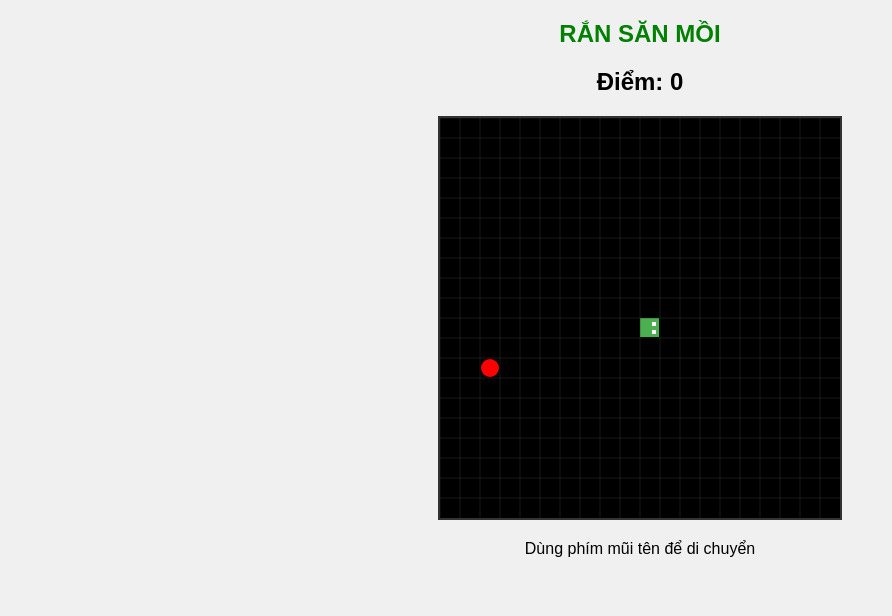
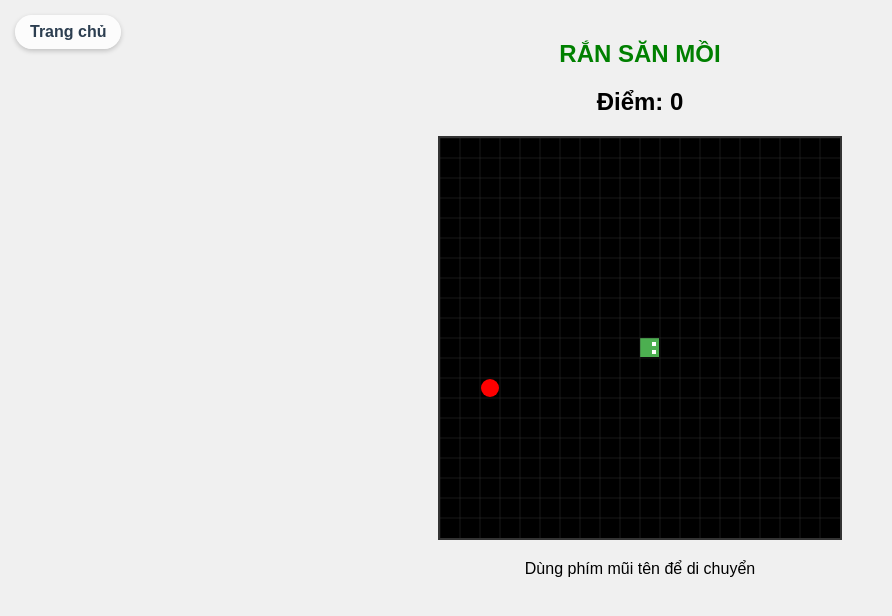
Before and after one commit to vanhue87vn/MyFamilyWeb_v1.0, a plain HTML site: page features/feature2/feature2.html in a window 1280 px wide. Shown: the whole page, without its empty margins (0-892 px from the left). Drawn offline with Linux system fonts and the light colour scheme.

Commit message:
update CSS

```diff
--- a/css/main.css
+++ b/css/main.css
@@ -6,10 +6,27 @@ body {
     text-align: left;
 }
 
-/* .logo {
-    height: 20px;
-    margin-bottom: 20px;
-} */
+.home-link {
+    position: fixed;
+    top: 15px;
+    left: 15px;
+    z-index: 1000;
+    background: rgba(255, 255, 255, 0.8);
+    padding: 8px 15px;
+    border: none;
+    border-radius: 20px;
+    text-decoration: none;
+    color: #2c3e50;
+    font-weight: bold;
+    box-shadow: 0 2px 5px rgba(0,0,0,0.2);
+    transition: all 0.3s ease;
+}
+
+.home-link:hover {
+    background: rgba(255, 255, 255, 1);
+    transform: translateY(-2px);
+    box-shadow: 0 4px 8px rgba(0,0,0,0.2);
+}
 
 .site-header {
     text-align: left;
--- a/features/feature2/feature2.html
+++ b/features/feature2/feature2.html
@@ -2,9 +2,11 @@
 <html>
 <head>
     <title>Game Rắn Săn Mồi</title>
+    <link rel="stylesheet" href="../../css/main.css">
     <link rel="stylesheet" href="feature2.css">
 </head>
 <body>
+    <a href="../../index.html" class="home-link">Trang chủ</a>
     <h2>RẮN SĂN MỒI</h2>
     <div class="score">Điểm: <span id="scoreDisplay">0</span></div>
     <canvas id="game" width="400" height="400"></canvas>
```
Also changed, not shown: features/feature1/feature1.html (+4 -0 lines).
